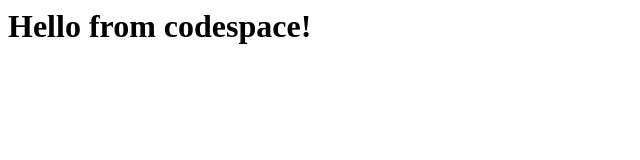
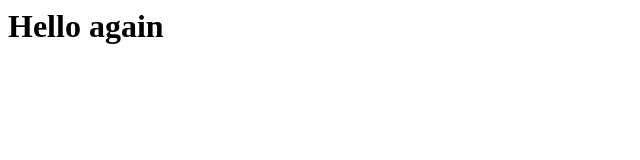
Before and after one commit to A-noob-in-Coding/skills-code-with-codespaces, a plain HTML site: page index.html in a window 1280 px wide. Shown: the whole page, without its empty margins (0-640 px from the left). Drawn offline with Linux system fonts and the light colour scheme.

```diff
--- a/index.html
+++ b/index.html
@@ -1,3 +1,3 @@
 <html>
-  <h1>Hello from codespace!</h1>
+  <h1>Hello again</h1>
 </html>
```
